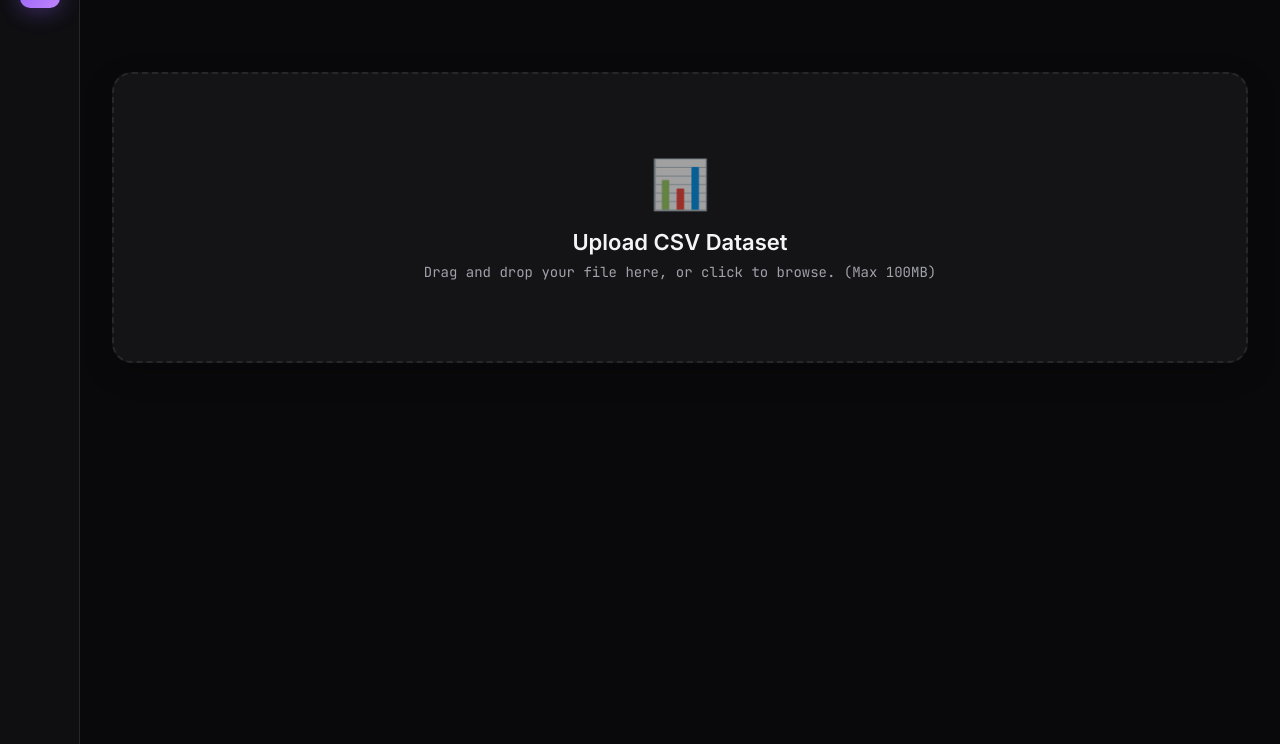
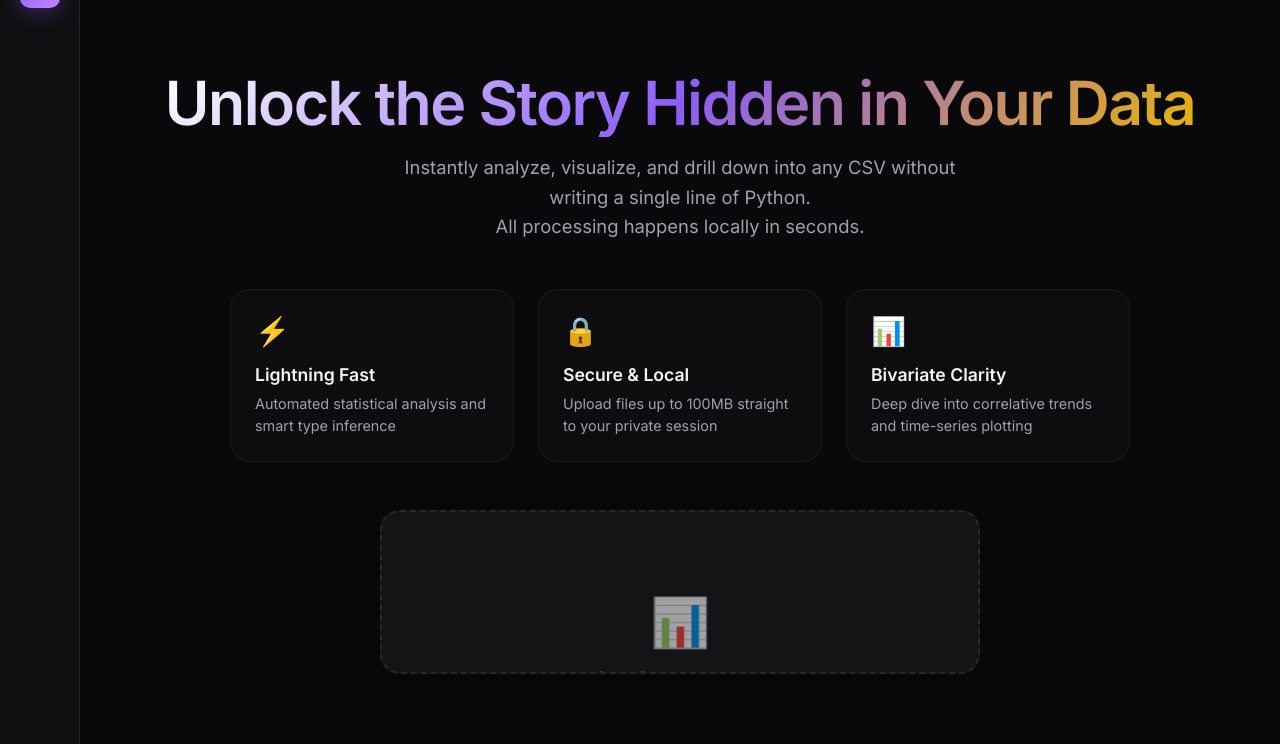
Before and after one commit to Ex1sTzx/datalens, a Flask app: page / in a window 1280 px wide. Shown: the part 56-800 px from the top of the page. Run offline with Flask 3, Linux system fonts and the light colour scheme.

Commit message:
added hero landing page

```diff
--- a/static/js/main.js
+++ b/static/js/main.js
@@ -10,26 +10,27 @@
     Chart.defaults.borderColor = '#27272a';
 
     // ── DOM refs ───────────────────────────────────────────────────────────────────
-    const uploadZone = document.getElementById('upload-section');
+    const uploadZone = document.getElementById('hero-section');
+    const dropZoneInput = document.getElementById('upload-section');
     const fileInput = document.getElementById('file-input');
     const loader = document.getElementById('loading-overlay');
     const dashboard = document.getElementById('dashboard-section');
     const errorToast = document.getElementById('error-toast');
 
     // ── drag & drop ────────────────────────────────────────────────────────────────
-    uploadZone.addEventListener('click', (e) => {
+    dropZoneInput.addEventListener('click', (e) => {
       if (e.target.tagName !== 'INPUT') fileInput.click();
     });
-    uploadZone.addEventListener('dragover', (e) => {
+    dropZoneInput.addEventListener('dragover', (e) => {
       e.preventDefault();
-      uploadZone.classList.add('dragover');
+      dropZoneInput.classList.add('dragover');
     });
-    uploadZone.addEventListener('dragleave', () => {
-      uploadZone.classList.remove('dragover');
+    dropZoneInput.addEventListener('dragleave', () => {
+      dropZoneInput.classList.remove('dragover');
     });
-    uploadZone.addEventListener('drop', (e) => {
+    dropZoneInput.addEventListener('drop', (e) => {
       e.preventDefault();
-      uploadZone.classList.remove('dragover');
+      dropZoneInput.classList.remove('dragover');
       if (e.dataTransfer.files.length) handleFile(e.dataTransfer.files[0]);
     });
     fileInput.addEventListener('change', (e) => {
@@ -197,18 +198,18 @@
     }
 
     // ── reset dashboard ────────────────────────────────────────────────────────────
-    function resetDashboard() {
+    window.resetDashboard = function() {
       if (currentChart) { currentChart.destroy(); currentChart = null; }
       if (compareChartInstance) { compareChartInstance.destroy(); compareChartInstance = null; }
       globalData = null;
       currentFileId = null;
       document.getElementById('data-preview-head').innerHTML = '';
       document.getElementById('data-preview-body').innerHTML = '';
-      dashboard.classList.add('hidden');
+      document.getElementById('dashboard-section').classList.add('hidden');
       document.getElementById('new-analysis-btn').classList.add('hidden');
-      uploadZone.classList.remove('hidden');
-      fileInput.value = '';
-    }
+      document.getElementById('hero-section').classList.remove('hidden');
+      document.getElementById('file-input').value = '';
+    };
 
     // ── column details ─────────────────────────────────────────────────────────────
     function renderColumnDetails(col) {
--- a/templates/index.html
+++ b/templates/index.html
@@ -31,10 +31,33 @@
         <button id="new-analysis-btn" class="ui-btn hidden" onclick="resetDashboard()">+ New Analysis</button>
       </header>
 
-      <div id="upload-section" class="panel drop-zone">
-        <h2>Upload CSV Dataset</h2>
-        <p>Drag and drop your file here, or click to browse. (Max 100MB)</p>
-        <input type="file" id="file-input" accept=".csv" class="hidden" />
+      <div id="hero-section" class="hero-container">
+        <h1 class="hero-title">Unlock the Story Hidden in Your Data</h1>
+        <p class="hero-subtitle">Instantly analyze, visualize, and drill down into any CSV without writing a single line of Python.<br>All processing happens locally in seconds.</p>
+
+        <div class="feature-grid">
+          <div class="feature-card">
+            <span class="feature-icon">⚡</span>
+            <h3>Lightning Fast</h3>
+            <p>Automated statistical analysis and smart type inference</p>
+          </div>
+          <div class="feature-card">
+            <span class="feature-icon">🔒</span>
+            <h3>Secure & Local</h3>
+            <p>Upload files up to 100MB straight to your private session</p>
+          </div>
+          <div class="feature-card">
+            <span class="feature-icon">📊</span>
+            <h3>Bivariate Clarity</h3>
+            <p>Deep dive into correlative trends and time-series plotting</p>
+          </div>
+        </div>
+
+        <div id="upload-section" class="panel drop-zone hero-drop-zone">
+          <h2>Get Started Now</h2>
+          <p>Drag and drop your CSV file here, or click to browse. (Max 100MB)</p>
+          <input type="file" id="file-input" accept=".csv" class="hidden" />
+        </div>
       </div>
 
       <div id="dashboard-section" class="dashboard-grid hidden">
```
